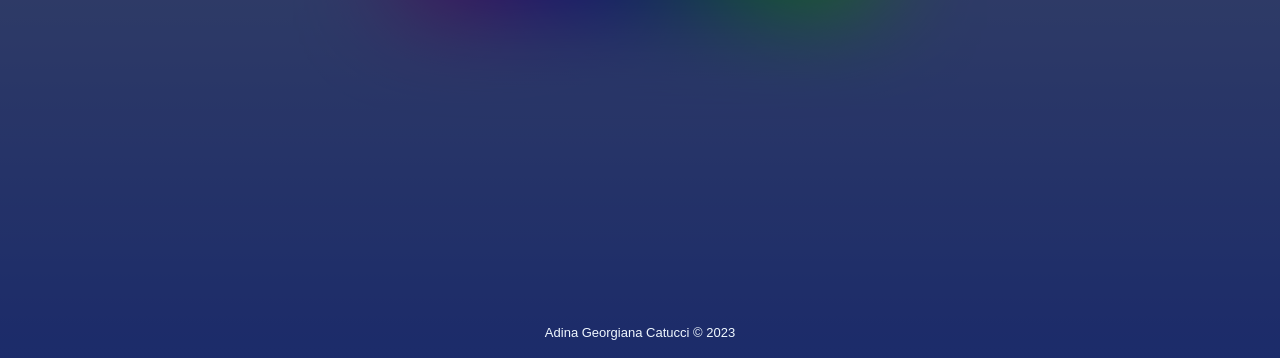
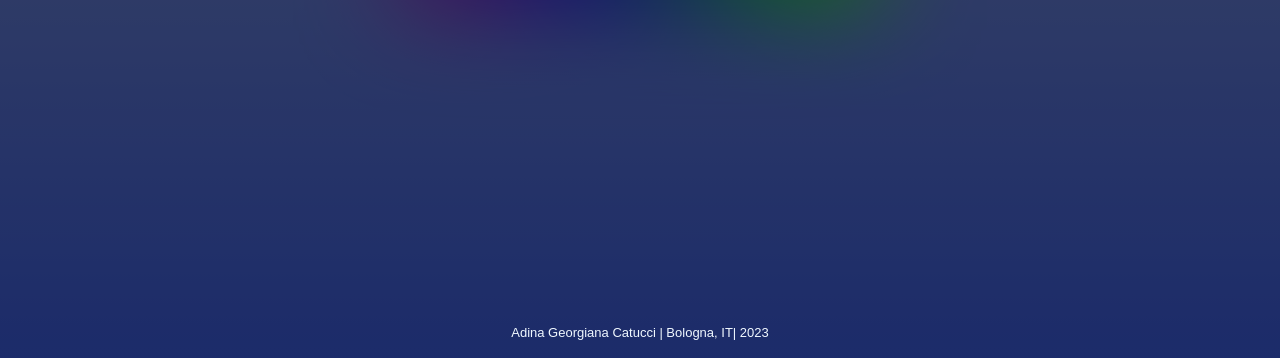
Before and after one commit to Eleeira/lightwebsite, a website: page index.html in a window 1280 px wide. Shown: the part 442-800 px from the top of the page. Drawn offline with nearby package versions, Linux system fonts and the light colour scheme; a web font is replaced by a local one.

Commit message:
Index updated

```diff
--- a/index.html
+++ b/index.html
@@ -235,6 +235,6 @@
 
 
 <footer>
-  <p>Adina Georgiana Catucci © 2023</p>
+  <p>Adina Georgiana Catucci | Bologna, IT| 2023</p>
 </footer>
 </html>
```
